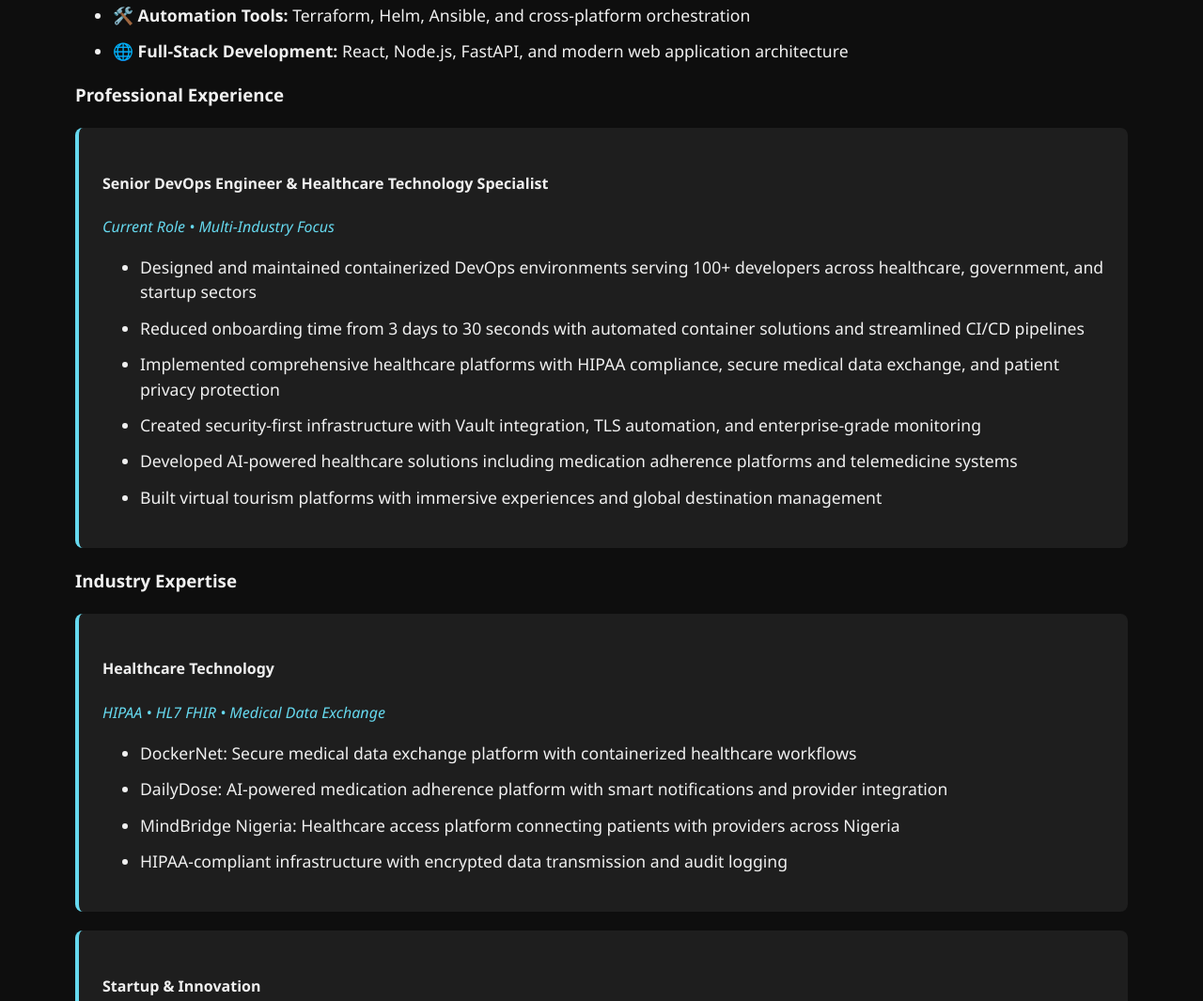
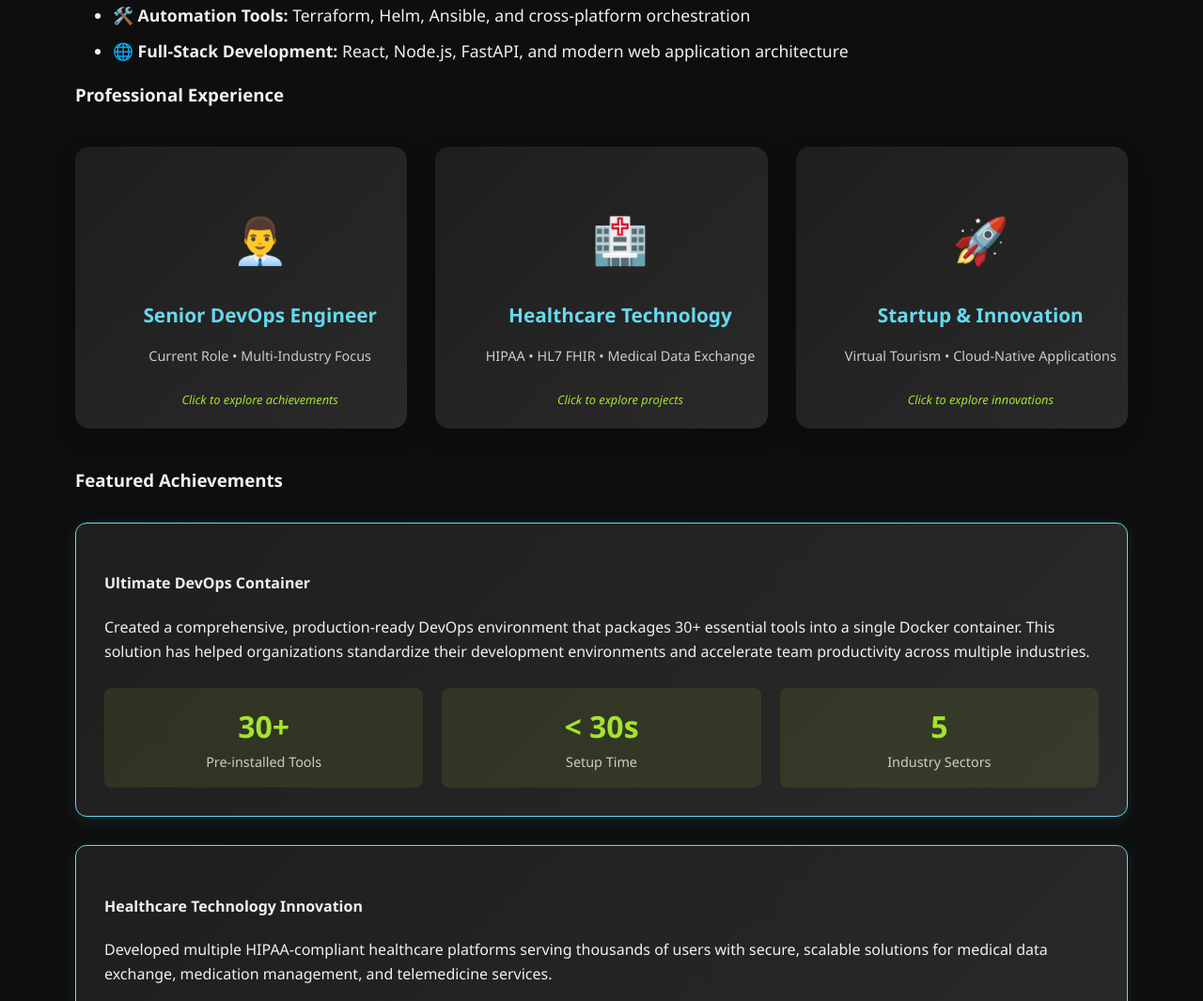
Before and after one commit to temitayocharles/devops-portfolio, a plain HTML site: page about-me.html in a window 1280 px wide. Shown: the part 1015-2080 px from the top of the page at 94% size. Drawn offline with Linux system fonts and the light colour scheme.

Commit message:
Major UI improvements: Restore sidebar toggle, move rocket to bottom-right, remove profile overlay & CTA button, convert about-me cards to interactive flash cards with flip animations

```diff
--- a/about-me.html
+++ b/about-me.html
@@ -6,6 +6,109 @@
   <title>About Temitayo Charles • DevOps Engineer</title>
   <meta name="description" content="DevOps Engineer specializing in containerization, CI/CD, and cloud infrastructure automation.">
   <link rel="stylesheet" href="style.css">
+  <style>
+    .flash-cards-container {
+      display: grid;
+      grid-template-columns: repeat(auto-fit, minmax(300px, 1fr));
+      gap: 30px;
+      margin: 40px 0;
+    }
+
+    .flash-card {
+      background: linear-gradient(135deg, #1e1e1e 0%, #2a2a2a 100%);
+      border-radius: 15px;
+      height: 300px;
+      perspective: 1000px;
+      cursor: pointer;
+      transition: transform 0.3s ease;
+      box-shadow: 0 8px 25px rgba(0,0,0,0.3);
+    }
+
+    .flash-card:hover {
+      transform: translateY(-10px);
+      box-shadow: 0 15px 40px rgba(102, 217, 239, 0.2);
+    }
+
+    .flash-card-inner {
+      position: relative;
+      width: 100%;
+      height: 100%;
+      text-align: center;
+      transition: transform 0.8s;
+      transform-style: preserve-3d;
+    }
+
+    .flash-card.flipped .flash-card-inner {
+      transform: rotateY(180deg);
+    }
+
+    .flash-card-front, .flash-card-back {
+      position: absolute;
+      width: 100%;
+      height: 100%;
+      -webkit-backface-visibility: hidden;
+      backface-visibility: hidden;
+      border-radius: 15px;
+      display: flex;
+      flex-direction: column;
+      justify-content: center;
+      align-items: center;
+      padding: 20px;
+    }
+
+    .flash-card-back {
+      transform: rotateY(180deg);
+      background: linear-gradient(135deg, #667eea 0%, #764ba2 100%);
+      color: white;
+    }
+
+    .card-icon {
+      font-size: 3rem;
+      margin-bottom: 15px;
+    }
+
+    .flash-card-front h4 {
+      color: #66d9ef;
+      margin: 10px 0;
+      font-size: 1.3rem;
+    }
+
+    .flash-card-front p {
+      color: #ccc;
+      margin: 5px 0 15px 0;
+      font-size: 0.9rem;
+    }
+
+    .card-flip-hint {
+      color: #a6e22e;
+      font-size: 0.8rem;
+      font-style: italic;
+      margin-top: 10px;
+    }
+
+    .flash-card-back h4 {
+      color: white;
+      margin: 0 0 15px 0;
+      font-size: 1.2rem;
+    }
+
+    .flash-card-back ul {
+      text-align: left;
+      padding-left: 20px;
+      margin: 0;
+      font-size: 0.9rem;
+      line-height: 1.6;
+    }
+
+    .flash-card-back li {
+      margin: 8px 0;
+    }
+
+    @keyframes cardFlip {
+      0% { transform: rotateY(0deg); }
+      100% { transform: rotateY(180deg); }
+    }
+  </style>
 </head>
 <body>
   <nav>
@@ -45,40 +148,67 @@
       </ul>
 
       <h3>Professional Experience</h3>
-      <div class="experience-item">
-        <h4>Senior DevOps Engineer &amp; Healthcare Technology Specialist</h4>
-        <p class="experience-meta">Current Role • Multi-Industry Focus</p>
+      <div class="flash-cards-container">
+        <div class="flash-card" onclick="flipCard(this)">
+          <div class="flash-card-inner">
+            <div class="flash-card-front">
+              <div class="card-icon">👨‍💼</div>
+              <h4>Senior DevOps Engineer</h4>
+              <p>Current Role • Multi-Industry Focus</p>
+              <div class="card-flip-hint">Click to explore achievements</div>
+            </div>
+            <div class="flash-card-back">
+              <h4>Senior DevOps Engineer & Healthcare Technology Specialist</h4>
               <ul>
-          <li>Designed and maintained containerized DevOps environments serving 100+ developers across healthcare, government, and startup sectors</li>
-          <li>Reduced onboarding time from 3 days to 30 seconds with automated container solutions and streamlined CI/CD pipelines</li>
-          <li>Implemented comprehensive healthcare platforms with HIPAA compliance, secure medical data exchange, and patient privacy protection</li>
-          <li>Created security-first infrastructure with Vault integration, TLS automation, and enterprise-grade monitoring</li>
-          <li>Developed AI-powered healthcare solutions including medication adherence platforms and telemedicine systems</li>
-          <li>Built virtual tourism platforms with immersive experiences and global destination management</li>
+                <li>Designed containerized DevOps environments for 100+ developers</li>
+                <li>Reduced onboarding from 3 days to 30 seconds</li>
+                <li>Implemented HIPAA-compliant healthcare platforms</li>
+                <li>Created security-first infrastructure with Vault & TLS</li>
+                <li>Developed AI-powered healthcare solutions</li>
               </ul>
             </div>
+          </div>
+        </div>
 
-      <h3>Industry Expertise</h3>
-      <div class="experience-item">
+        <div class="flash-card" onclick="flipCard(this)">
+          <div class="flash-card-inner">
+            <div class="flash-card-front">
+              <div class="card-icon">🏥</div>
               <h4>Healthcare Technology</h4>
-        <p class="experience-meta">HIPAA • HL7 FHIR • Medical Data Exchange</p>
+              <p>HIPAA • HL7 FHIR • Medical Data Exchange</p>
+              <div class="card-flip-hint">Click to explore projects</div>
+            </div>
+            <div class="flash-card-back">
+              <h4>Healthcare Technology Innovation</h4>
               <ul>
-          <li>DockerNet: Secure medical data exchange platform with containerized healthcare workflows</li>
-          <li>DailyDose: AI-powered medication adherence platform with smart notifications and provider integration</li>
-          <li>MindBridge Nigeria: Healthcare access platform connecting patients with providers across Nigeria</li>
-          <li>HIPAA-compliant infrastructure with encrypted data transmission and audit logging</li>
+                <li>DockerNet: Secure medical data exchange platform</li>
+                <li>DailyDose: AI-powered medication adherence platform</li>
+                <li>MindBridge Nigeria: Healthcare access platform</li>
+                <li>HIPAA-compliant infrastructure with encrypted transmission</li>
               </ul>
             </div>
+          </div>
+        </div>
 
-      <div class="experience-item">
-        <h4>Startup &amp; Innovation</h4>
-        <p class="experience-meta">Virtual Tourism • Cloud-Native Applications</p>
+        <div class="flash-card" onclick="flipCard(this)">
+          <div class="flash-card-inner">
+            <div class="flash-card-front">
+              <div class="card-icon">🚀</div>
+              <h4>Startup & Innovation</h4>
+              <p>Virtual Tourism • Cloud-Native Applications</p>
+              <div class="card-flip-hint">Click to explore innovations</div>
+            </div>
+            <div class="flash-card-back">
+              <h4>Startup & Innovation Projects</h4>
               <ul>
-          <li>Virtual Vacation Platform: Full-stack tourism solution with 7 global destination demos</li>
-          <li>Virtual Tourism Apps: Collection of immersive travel experiences and cultural exploration tools</li>
-          <li>Cloud-native architecture with Kubernetes orchestration and GitOps deployment</li>
-          <li>Cross-platform mobile applications with React Native and modern UX design</li>
+                <li>Virtual Vacation Platform: 7 global destination demos</li>
+                <li>Virtual Tourism Apps: Immersive travel experiences</li>
+                <li>Cloud-native architecture with Kubernetes</li>
+                <li>Cross-platform mobile applications</li>
               </ul>
+            </div>
+          </div>
+        </div>
       </div>
 
       <h3>Featured Achievements</h3>
@@ -138,5 +268,20 @@
     </div>
     <p>&copy; 2025 Temitayo Charles | DevOps Engineer & Container Enthusiast</p>
   </footer>
+
+  <script>
+    function flipCard(card) {
+      card.classList.toggle('flipped');
+    }
+
+    // Add click outside to close cards
+    document.addEventListener('click', function(e) {
+      if (!e.target.closest('.flash-card')) {
+        document.querySelectorAll('.flash-card.flipped').forEach(card => {
+          card.classList.remove('flipped');
+        });
+      }
+    });
+  </script>
 </body>
 </html>
--- a/style.css
+++ b/style.css
@@ -41,7 +41,7 @@
   justify-content: center;
 }
 
-.sidebar-toggle:hover {
+.rocket-toggle:hover {
   transform: scale(1.1);
   box-shadow: 0 6px 20px rgba(102, 217, 239, 0.5);
 }
@@ -156,9 +156,17 @@
     height: 45px;
   }
 
+  .rocket-toggle {
+    bottom: 15px !important;
+    right: 15px !important;
+    width: 45px !important;
+    height: 45px !important;
+    padding: 10px !important;
+  }
+
   .rocket-menu {
-    left: 10px !important;
-    top: 70px !important;
+    bottom: 70px !important;
+    right: 15px !important;
     min-width: 180px !important;
     padding: 12px !important;
   }
@@ -318,11 +326,10 @@ nav a.active {
   width: 120px;
   height: 120px;
   border-radius: 50%;
-  border: 2px solid rgba(255,255,255,0.6);
+  border: 2px solid rgba(255,255,255,0.8);
   box-shadow: 0 0 20px rgba(255,255,255,0.2);
   object-fit: cover;
-  opacity: 0.7;
-  filter: grayscale(20%) blur(0.5px);
+  opacity: 0.9;
 }
 
 .profile-info h1 {
@@ -1812,14 +1819,14 @@ footer p {
 }
 
 /* Interactive Demo Button Animation */
-@keyframes slideInLeft {
+@keyframes slideInUp {
   from {
     opacity: 0;
-    transform: translateX(-20px);
+    transform: translateY(20px);
   }
   to {
     opacity: 1;
-    transform: translateX(0);
+    transform: translateY(0);
   }
 }
 
```
Also changed, not shown: index.html (+30 -9 lines). Lines whose indentation alone changed are shown as unchanged.
